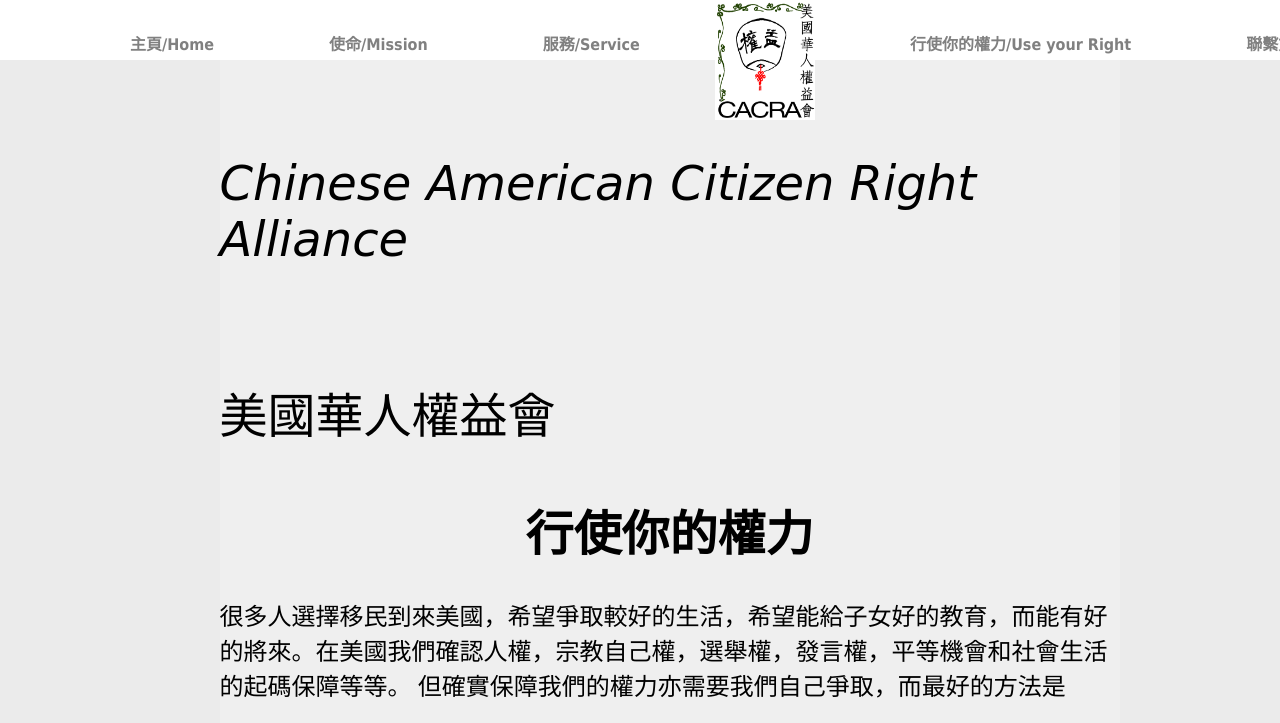
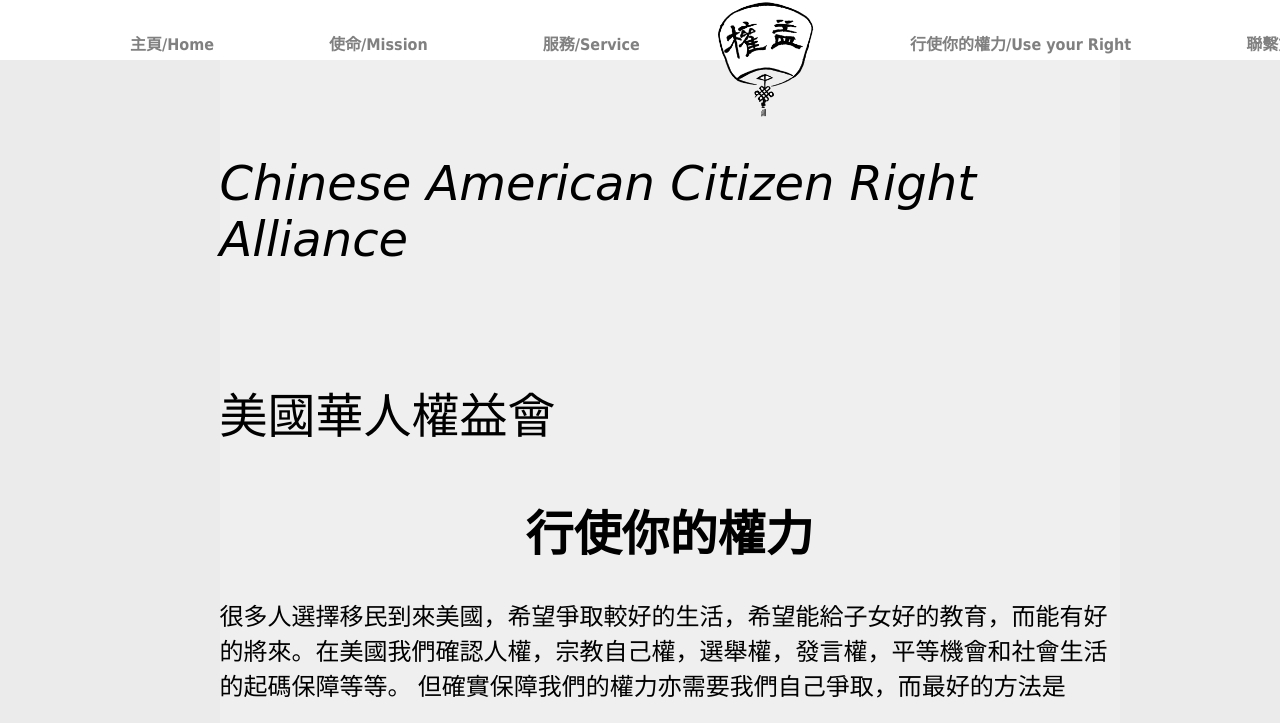
Before and after one commit to theLauA/cacraus, a plain HTML site: page useyourrightpage.html in a window 1280 px wide. Shown: the top 723 px of the page. Drawn offline with Linux system fonts and the light colour scheme.

Commit message:
Apply the last changes (Logo And Address) to all pages

```diff
--- a/useyourrightpage.html
+++ b/useyourrightpage.html
@@ -10,6 +10,7 @@
 
     <link rel="stylesheet" type="text/css" href="css/menuTemp.css"/>
     <link rel="stylesheet" type="text/css" href="css/useyourright.css"/>
+	<link rel="icon" href="image/Logover1.png"/>
 
   </head>
     <body>
@@ -27,7 +28,7 @@
    </li>
    </ul>
 
-   <img src="image/LogoverColor.png" alt ="Cannot Call For Batman Anymore" width="90px" height="80px">
+   <img src="image/Logover1.png" alt ="Cannot Call For Batman Anymore" width="90px" height="80px">
 
    <ul id="secondhalf">
    <li>
```
Also changed, not shown: missionpage.html (+2 -2 lines), servicepage.html (+2 -2 lines).
